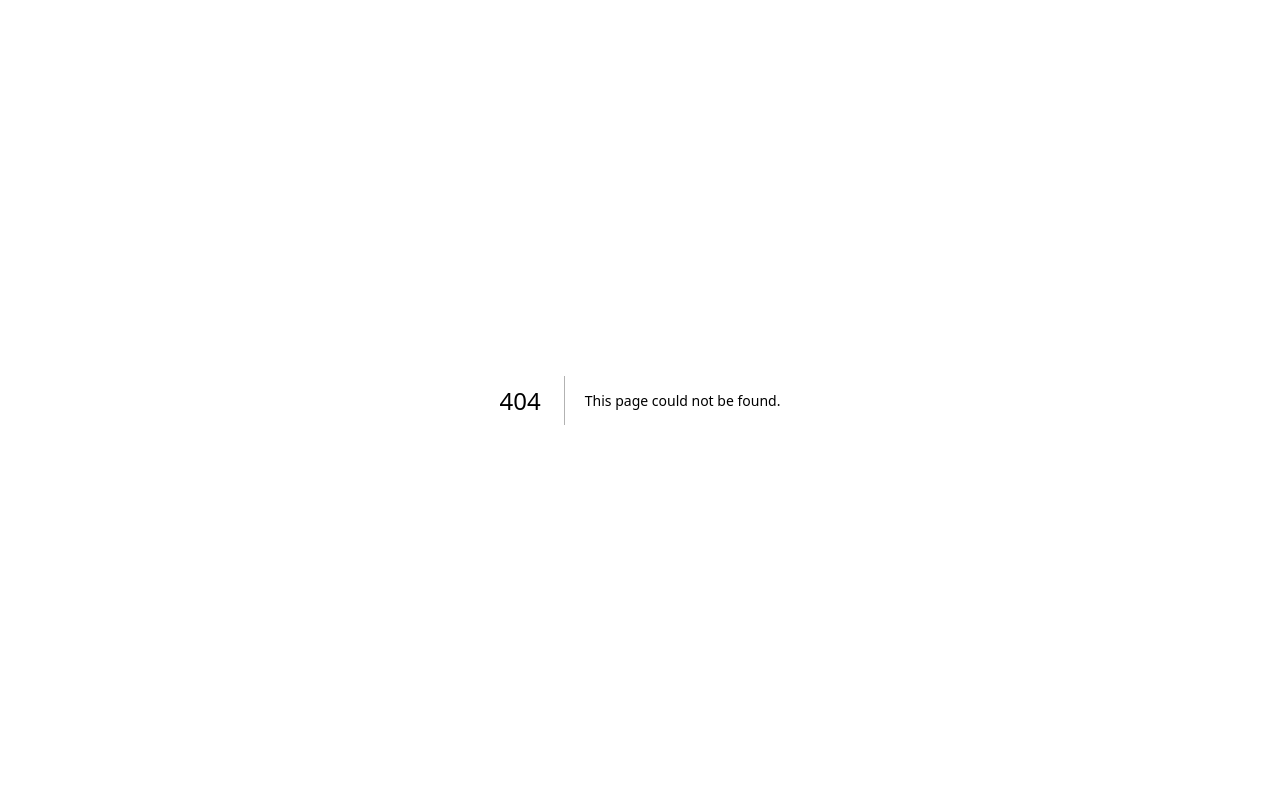
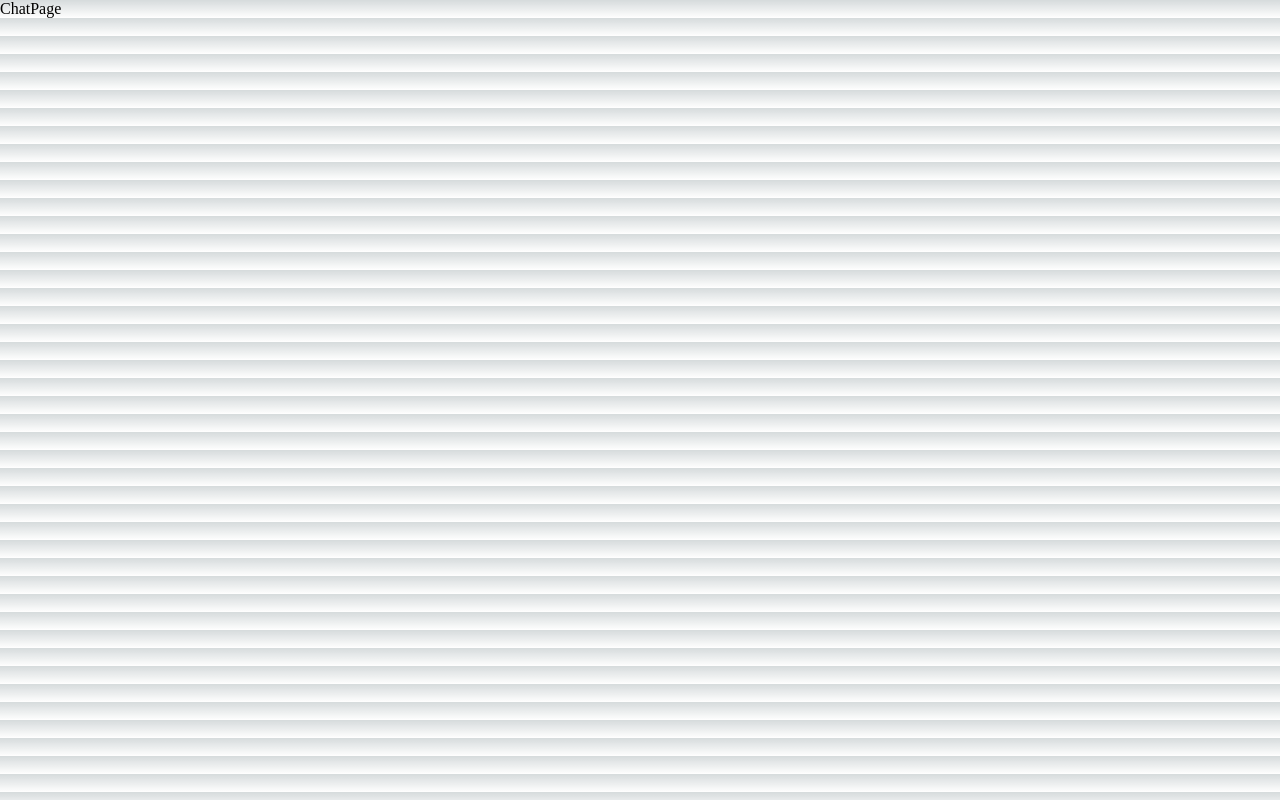
Before and after one commit to niranjan-94/chatgpt-clone, a Next.js app: page /chat/1 in a window 1280 px wide. Before the commit this address had no page. Built offline with nearby package versions, Linux system fonts and the light colour scheme.

Commit message:
login and home ui done

```diff
--- /dev/null
+++ b/app/chat/[id]/page.tsx
@@ -0,0 +1,7 @@
+const ChatPage = () => {
+  return (
+    <div>ChatPage</div>
+  )
+}
+
+export default ChatPage
```
